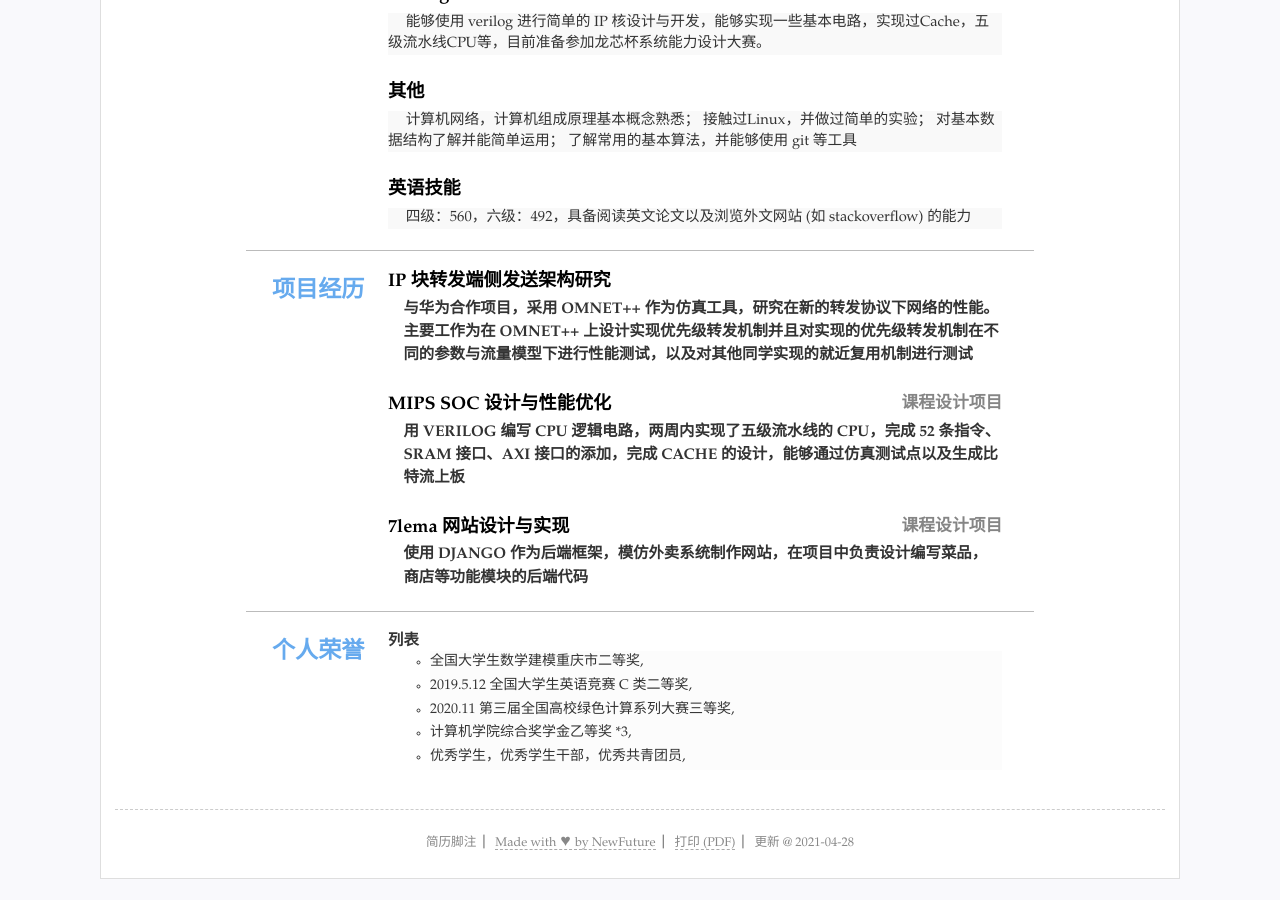
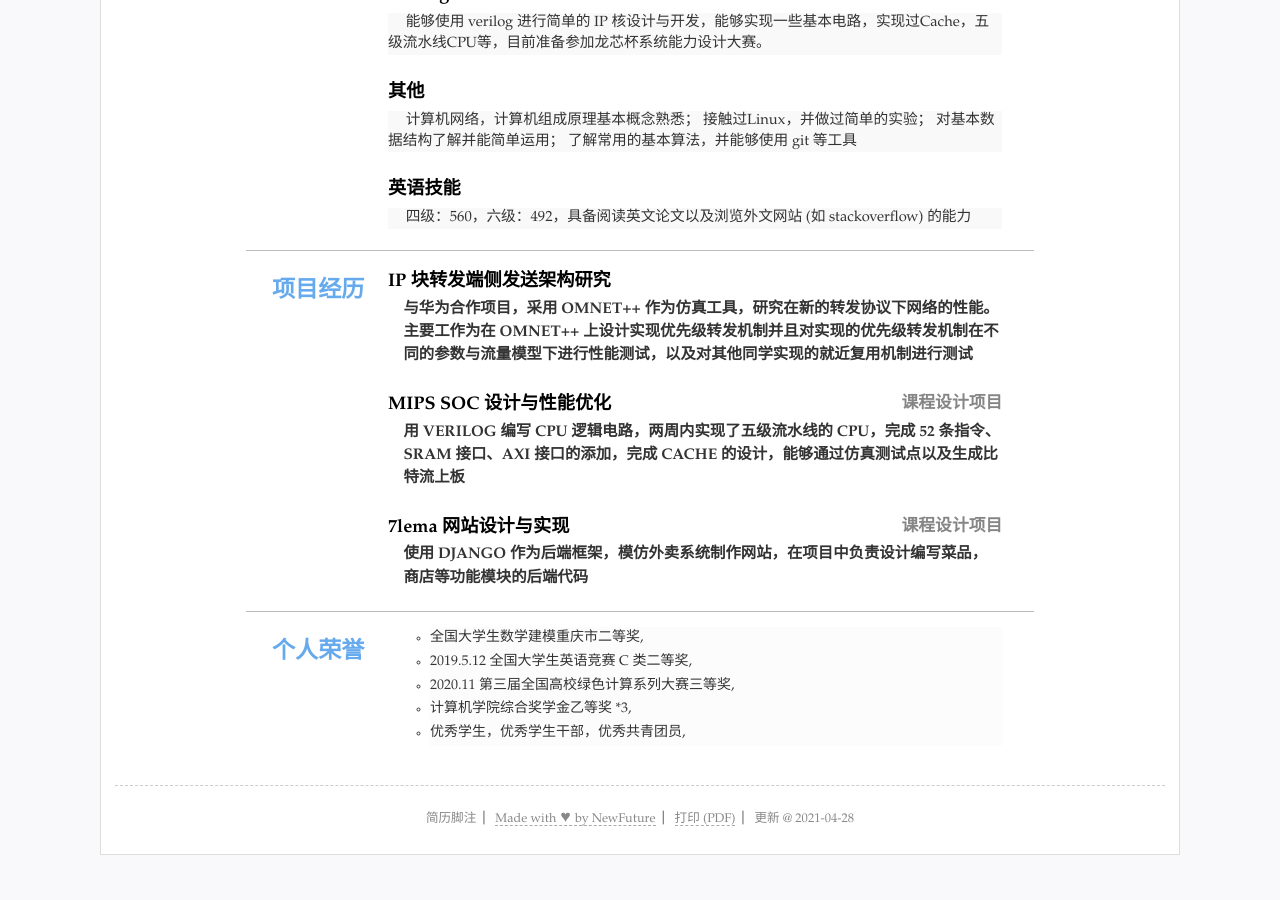
Before and after one commit to llx-08/CV, a Jekyll site: the page built from index.html, in a window 1280 px wide and 900 px high, scrolled down 600 px. Built offline with Jekyll 4.4.1, drawn with Linux system fonts in a browser that asks for light colours; after the commit the page ends 1476 px from its top, so only the background shows below that.

Commit message:
Update resume.yml

```diff
--- a/_data/resume.yml
+++ b/_data/resume.yml
@@ -93,7 +93,7 @@ others: #其他列表显示
 #    - 睡觉
 #    - 吃饭
 #    - coding
-  - title: 列表
+  - title:
     list:
     - 全国大学生数学建模重庆市二等奖,
     - 2019.5.12 全国大学生英语竞赛 C 类二等奖,
```
